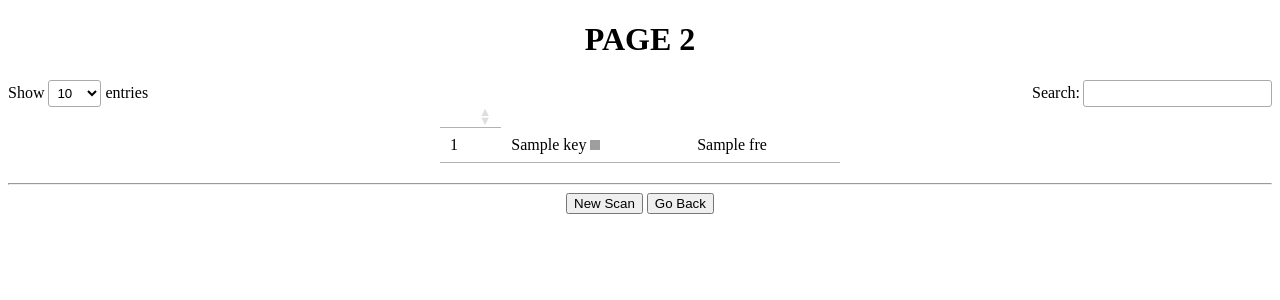
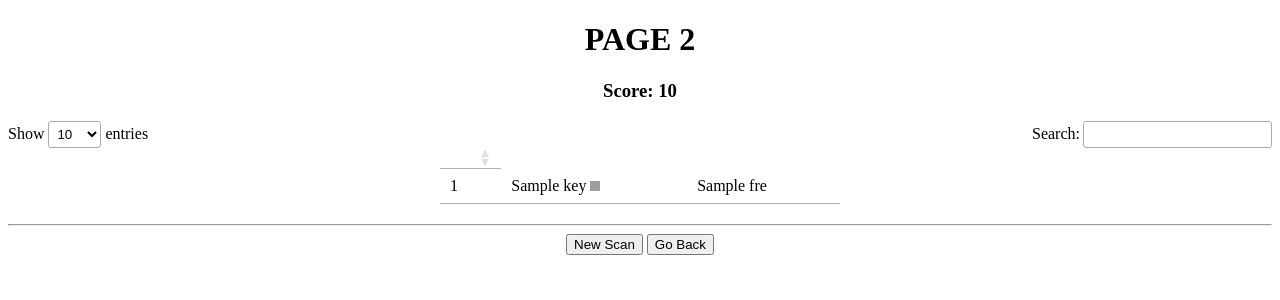
Before and after one commit to pritpalxyz/django_word_count, a Django app: template process/templates/two.html in a window 1280 px wide. Shown: the top 300 px of the page. Run offline with Django 3.2, Linux system fonts and the light colour scheme; the template is opened without the code that fills it: most values are stand-ins (such as "Sample title", 1, 10 or a date in 2020); some libraries are stand-ins or nearby versions; grey boxes are pictures that could not be loaded.

Commit message:
Html Changes

```diff
--- a/process/templates/two.html
+++ b/process/templates/two.html
@@ -14,13 +14,15 @@
 
 <div align="center">
 <h1>PAGE 2</h1>
+    <h3>Score: {{Score_val}}</h3>
 
-    <table id="table_id" class="display" style="width:400px">
+    <table id="table_id"  style="width:400px">
     <thead>
         <tr>
+
                         <th></th>
-                        <th>Score</th>
-                        <th>{{Score_val}}</th>
+                        <th>Key</th>
+                        <th>Frequency</th>
 
         <tr>
     </thead>
@@ -53,7 +55,11 @@
 </div>
 <script>
     $(document).ready( function () {
-    $('#table_id').DataTable();
+
+$('#table_id').dataTable( {
+    "iDisplayLength": 10
+});
+
 } );
 </script>
 </body>
```
Also changed, not shown: db.sqlite3.
